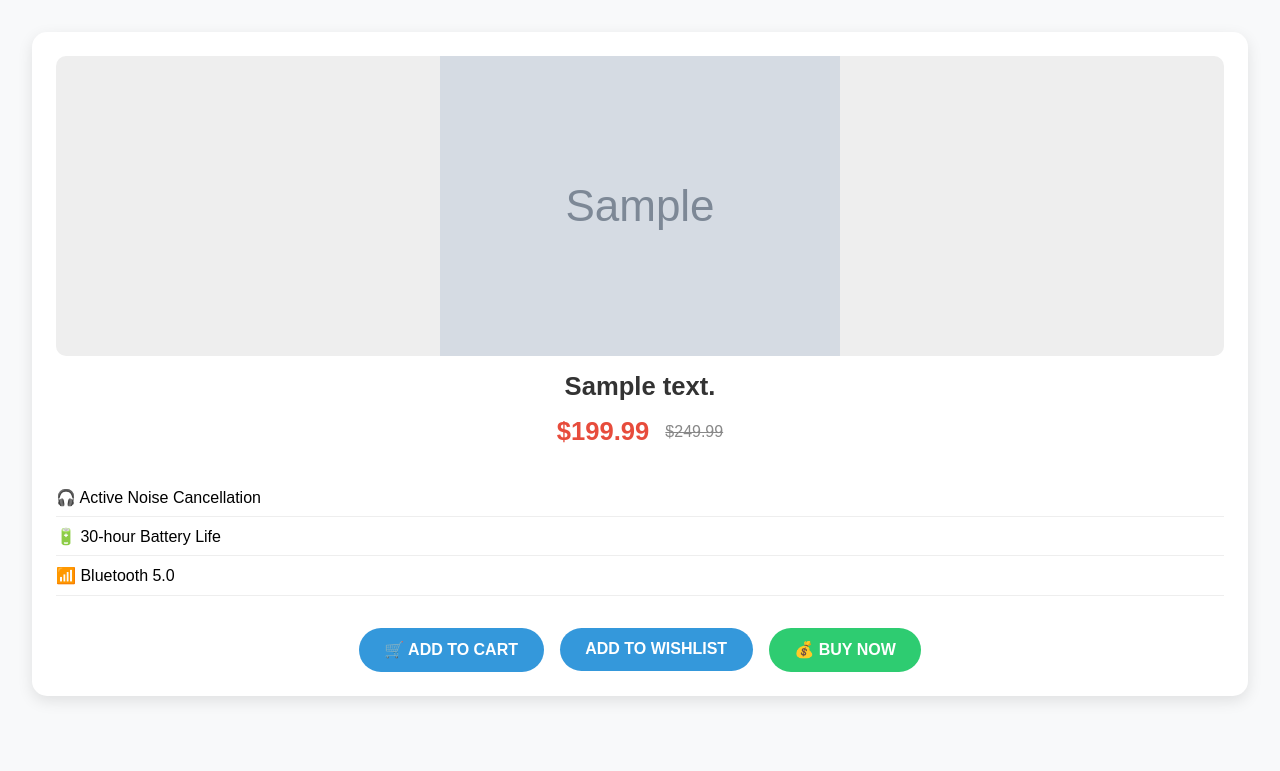
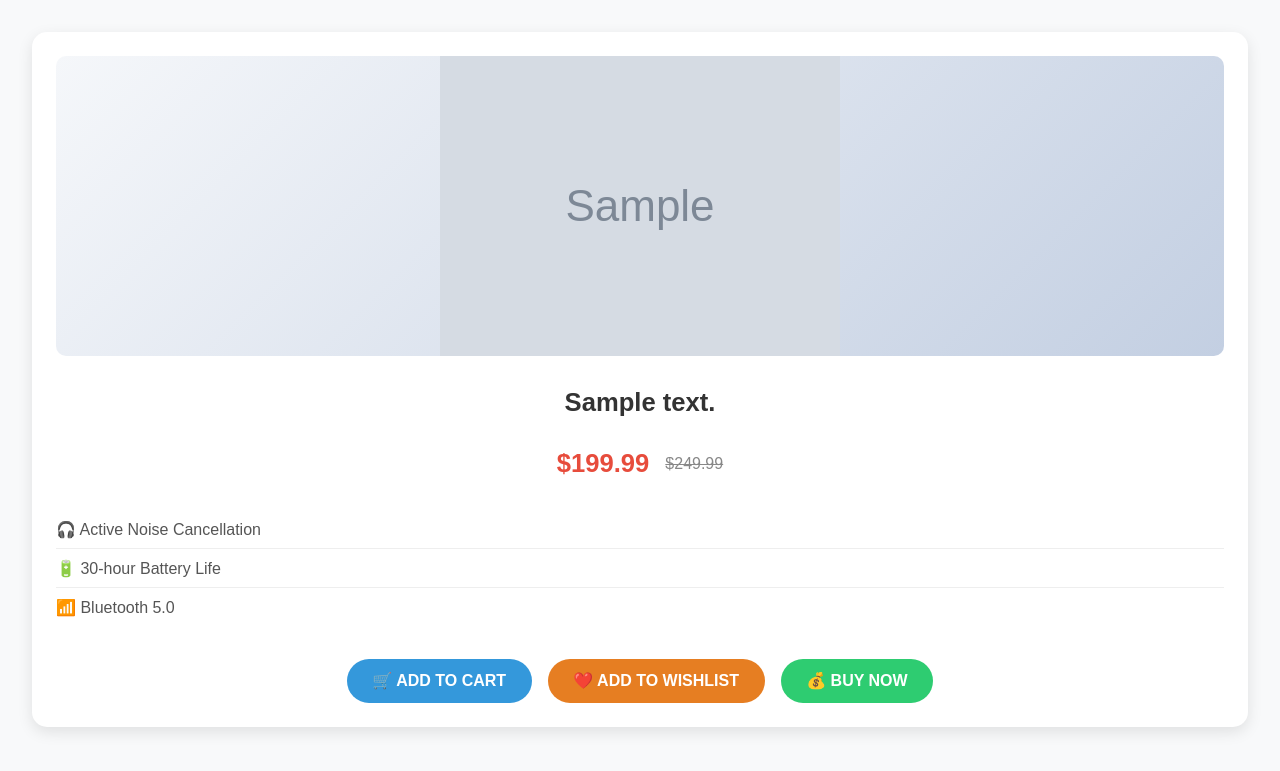
Before and after one commit to sarishtshreshth0/flask-hello-world, a Flask app: template templates/product_list_phone.html in a window 1280 px wide. Shown: the top 771 px of the page. Run offline with Flask 3, Linux system fonts and the light colour scheme; the template is opened without the code that fills it: most values are stand-ins (such as "Sample title", 1, 10 or a date in 2020); grey boxes marked "Sample" are stand-in pictures; parts of the project's set-up code (start-up, migrations or seed data) failed here and were passed over.

Commit message:
product_list_phone.html

```diff
--- a/templates/product_list_phone.html
+++ b/templates/product_list_phone.html
@@ -33,7 +33,9 @@
             display: flex;
             flex-direction: column;
             gap: 1rem;
-            transition: transform 0.3s ease-in-out;
+            transition: transform 0.3s ease-in-out, box-shadow 0.3s ease-in-out;
+            overflow: hidden;
+            position: relative;
         }
 
         .product-card:hover {
@@ -49,13 +51,19 @@
             display: flex;
             align-items: center;
             justify-content: center;
-            background: #eee;
+            background: linear-gradient(135deg, #f5f7fa, #c3cfe2);
+            position: relative;
         }
 
         .product-image img {
             width: 100%;
             height: 100%;
             object-fit: contain;
+            transition: transform 0.3s ease-in-out;
+        }
+
+        .product-image:hover img {
+            transform: scale(1.1);
         }
 
         .product-title {
@@ -63,6 +71,7 @@
             font-weight: bold;
             color: #333;
             text-align: center;
+            margin: 1rem 0;
         }
 
         .price-section {
@@ -98,6 +107,11 @@
             display: flex;
             align-items: center;
             gap: 0.5rem;
+            color: #555;
+        }
+
+        .features-list li:last-child {
+            border-bottom: none;
         }
 
         .buy-options {
@@ -116,6 +130,9 @@
             transition: all 0.3s ease-in-out;
             text-transform: uppercase;
             font-weight: bold;
+            display: flex;
+            align-items: center;
+            gap: 0.5rem;
         }
 
         .btn:hover {
@@ -129,13 +146,30 @@
         }
 
         .add-to-wishlist {
-            background-color: #3498db;
+            background-color: #e67e22;
             color: white;
         }
 
         .buy-now {
             background-color: #2ecc71;
             color: white;
+        }
+
+        .product-card::before {
+            content: '';
+            position: absolute;
+            top: 0;
+            left: 0;
+            width: 100%;
+            height: 100%;
+            background: linear-gradient(135deg, rgba(255, 255, 255, 0.1), rgba(255, 255, 255, 0.05));
+            pointer-events: none;
+            opacity: 0;
+            transition: opacity 0.3s ease-in-out;
+        }
+
+        .product-card:hover::before {
+            opacity: 1;
         }
 
         @media (max-width: 768px) {
@@ -179,7 +213,7 @@
                     <input type="hidden" name="product_name" value="{{ product.desc }}">
                     <input type="hidden" name="product_price" value="{{ product.price }}">
                     <input type="hidden" name="product_image" value="{{ product.image }}">
-                    <button type="submit" class="btn add-to-wishlist"> Add to Wishlist</button>
+                    <button type="submit" class="btn add-to-wishlist">❤️ Add to Wishlist</button>
                 </form>
                 <button class="btn buy-now">💰 Buy Now</button>
             </div>
```
